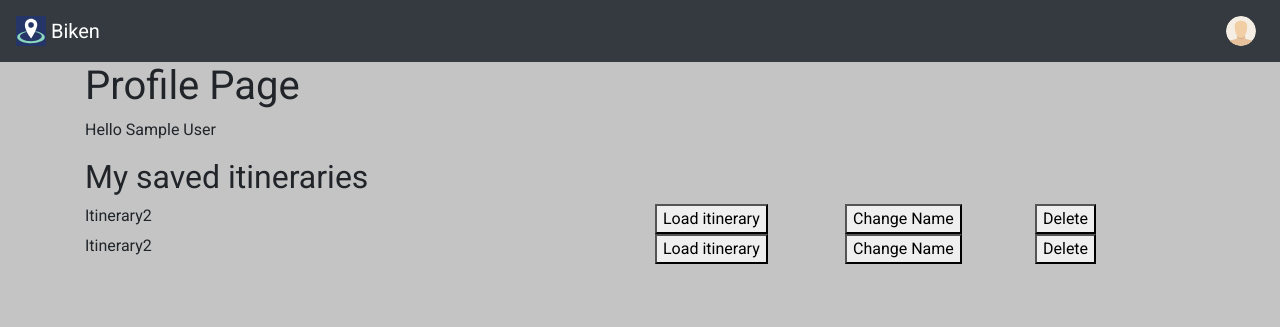
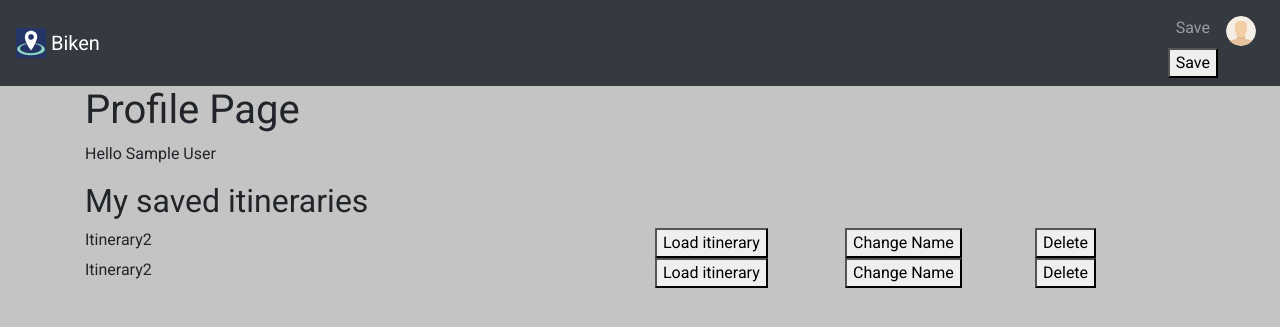
Before and after one commit to QuentinPhilipp/BikenWeb, a Flask app: page /profile in a window 1280 px wide. Shown: the top 327 px of the page. Run offline with Flask 2, Linux system fonts and the light colour scheme; the visitor is signed in with stand-in values (Sample User, id 1); data comes from the database, SQL or seed files in the repository; some libraries are stand-ins or nearby versions.

Commit message:
Save button and sending GPS points to backend

```diff
--- a/BikenWeb/biken/routes.py
+++ b/BikenWeb/biken/routes.py
@@ -6,7 +6,7 @@ import json
 
 
 """Logged-in page routes."""
-from flask import Blueprint, render_template, redirect, url_for
+from flask import Blueprint, render_template, redirect, url_for,request,jsonify
 from flask_login import current_user, login_required, logout_user
 
 
@@ -19,9 +19,7 @@ main_bp = Blueprint(
 
 
 @main_bp.route('/', methods=['GET'])
-@login_required
 def home():
-    """Logged-in User."""
     return render_template(
         'index.html',
         title='Biken Home page.',
@@ -49,6 +47,11 @@ def profile():
 
 
 
+
+@main_bp.route("/api/1.0/save",methods=["POST"])
+def save():
+    print(request.form)
+    return '''OK'''
 
 
 @main_bp.route('/api/1.0/itinerary', methods=['GET'])
--- a/BikenWeb/biken/templates/layout.html
+++ b/BikenWeb/biken/templates/layout.html
@@ -44,7 +44,13 @@
   </button>
   <div class="collapse navbar-collapse" id="navbarNavDropdown">
     <ul class="navbar-nav ml-auto">
+      <li class="nav-item">
+        <a class="nav-link" onclick="saveItinerary()">Save
+          <!-- <img src="{{url_for('static', filename='google.svg')}}" width="20" height="20" class="d-inline-block align-middle" alt="biken-logo"> -->
+        </a>
+        <button class="" onclick="saveItinerary()">Save</button>
 
+      </li>
       {% if current_user.is_authenticated %}
       <li class="nav-item dropdown ">
         <a class="nav-link" href="#" id="navbarDropdownMenuLink" data-toggle="dropdown" aria-haspopup="true" aria-expanded="false">
```
Also changed, not shown: BikenWeb/biken/routing.py (+18 -0 lines), BikenWeb/biken/static/map.js (+25 -0 lines), BikenWeb/biken/templates/index.html (indentation only).
